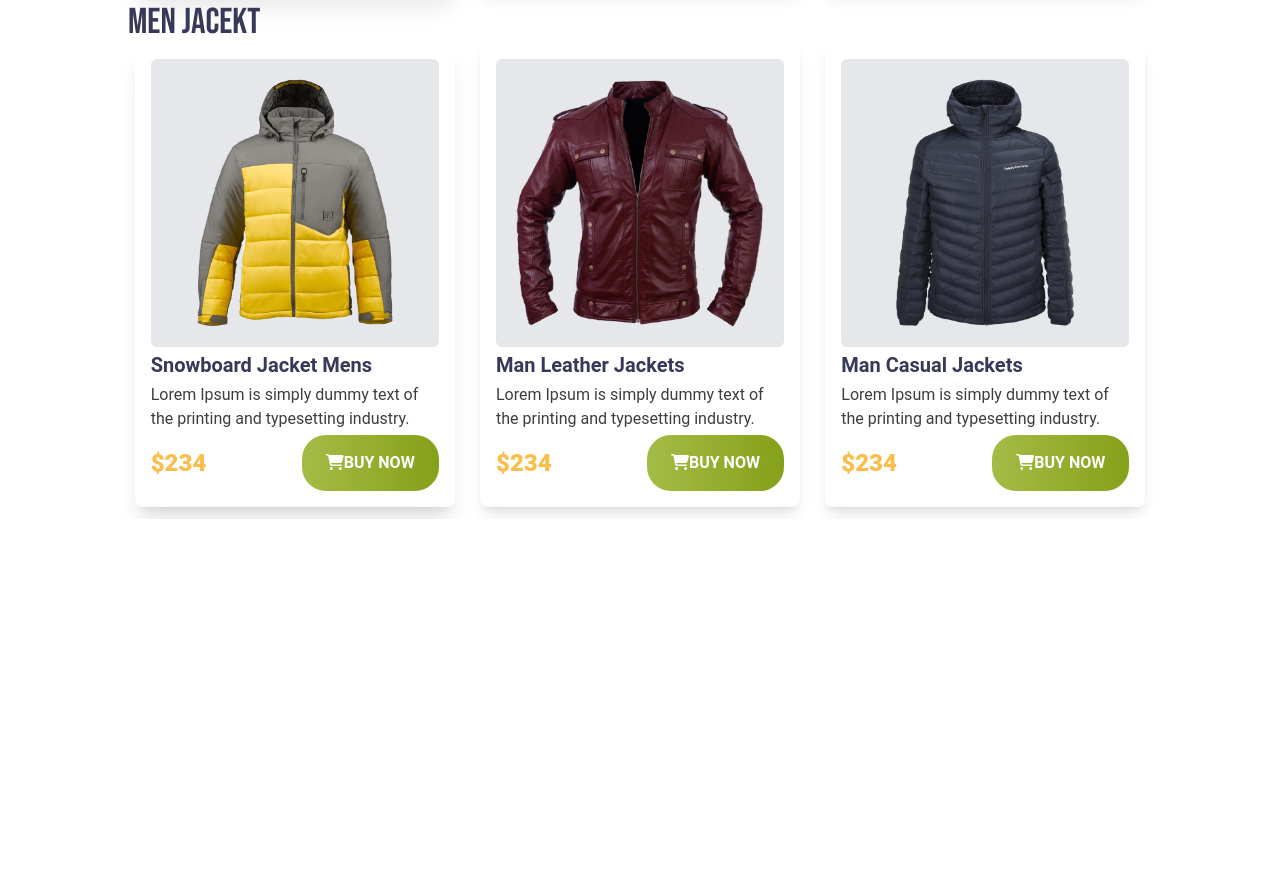
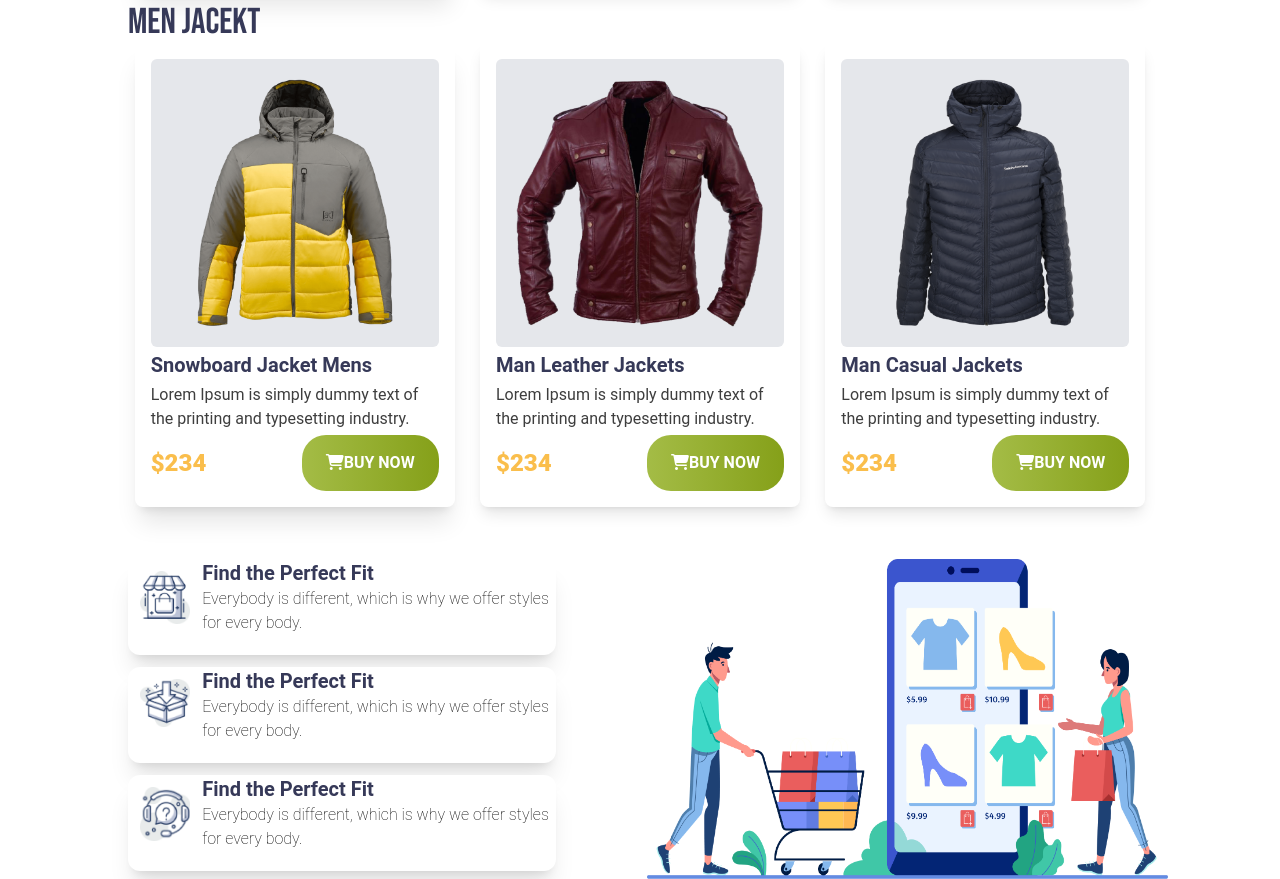
Before and after one commit to safin33221/penguin-fashion-using-tailwindCss, a plain HTML site: page index.html in a window 1280 px wide. Shown: the part 1064-1943 px from the top of the page. Before the commit the page ends 1583 px from the top, so only its background shows below. Drawn offline with nearby package versions, Linux system fonts and the light colour scheme.

Commit message:
complete process section

```diff
--- a/index.html
+++ b/index.html
@@ -55,6 +55,7 @@
 
 
     <main>
+        <!-- women jackets section  -->
         <section class=" px-4 md:px-32 bg-white mx-auto">
             <h1 class="text-[#363958] font-normal text-4xl bebas-neue-regular ">Women jacekt</h1>
             <div class=" gap-3 md:flex justify-around ">
@@ -96,7 +97,9 @@
                 </div>
             </div>
         </section>
-        <section class=" px-4 md:px-32 bg-white mx-auto">
+
+        <!-- man jackets section -->
+        <section class=" px-4 md:px-32 bg-white mx-auto mb-10">
             <h1 class="text-[#363958] font-normal text-4xl bebas-neue-regular ">men jacekt</h1>
             <div class=" gap-3 md:flex justify-around ">
                 <div class=" w-80 shadow-xl p-4 space-y-1 rounded-lg mb-3  mx-auto">
@@ -137,8 +140,57 @@
                 </div>
             </div>
         </section>
+
+        <!-- process section  -->
+        <section class="md:px-28  mx-auto">
+            <div class="md:flex justify-between space-y-11 md:space-y-0">
+                <div class="space-y-3 ">
+                    <div class=" h-24 w-4/5 bg-white shadow-xl flex rounded-xl mx-auto md:ml-4">
+                        <div class="h-16 w-16 m-3">
+                            <img src="./icons/house.png" alt="">
+                        </div>
+                        <div>
+                            <h1 class="text-[#363958] text-xl font-bold ">Find the Perfect Fit</h1>
+                            <p>
+                                Everybody is different, which is why we
+                                offer styles for every body.
+                            </p>
+                        </div>
+                    </div>
+                    <div class=" h-24 w-4/5 bg-white shadow-xl flex rounded-xl mx-auto md:ml-4">
+                        <div class="h-16 w-16 m-3">
+                            <img src="./icons/box.png" alt="">
+                        </div>
+                        <div>
+                            <h1 class="text-[#363958] text-xl font-bold ">Find the Perfect Fit</h1>
+                            <p>
+                                Everybody is different, which is why we
+                                offer styles for every body.
+                            </p>
+                        </div>
+                    </div>
+                    <div class=" h-24 w-4/5 bg-white shadow-xl flex rounded-xl mx-auto md:ml-4">
+                        <div class="h-16 w-16 m-3">
+                            <img src="./icons/question.png" alt="">
+                        </div>
+                        <div>
+                            <h1 class="text-[#363958] text-xl font-bold ">Find the Perfect Fit</h1>
+                            <p>
+                                Everybody is different, which is why we
+                                offer styles for every body.
+                            </p>
+                        </div>
+                    </div>
+                </div>
+                <div>
+                    <img src="./images/shopping.png" alt="" class="h-80 w-auto">
+
+                </div>
+            </div>
+        </section>
     </main>
     <footer>
+
 
     </footer>
 </body>
```
Also changed, not shown: icons/bg1.png (added), icons/bg2.png (added), icons/bg3.png (added), icons/box.png (added), icons/house.png (added), icons/logo.png (added), icons/question.png (added), icons/shopping-cart 1.png (added).
